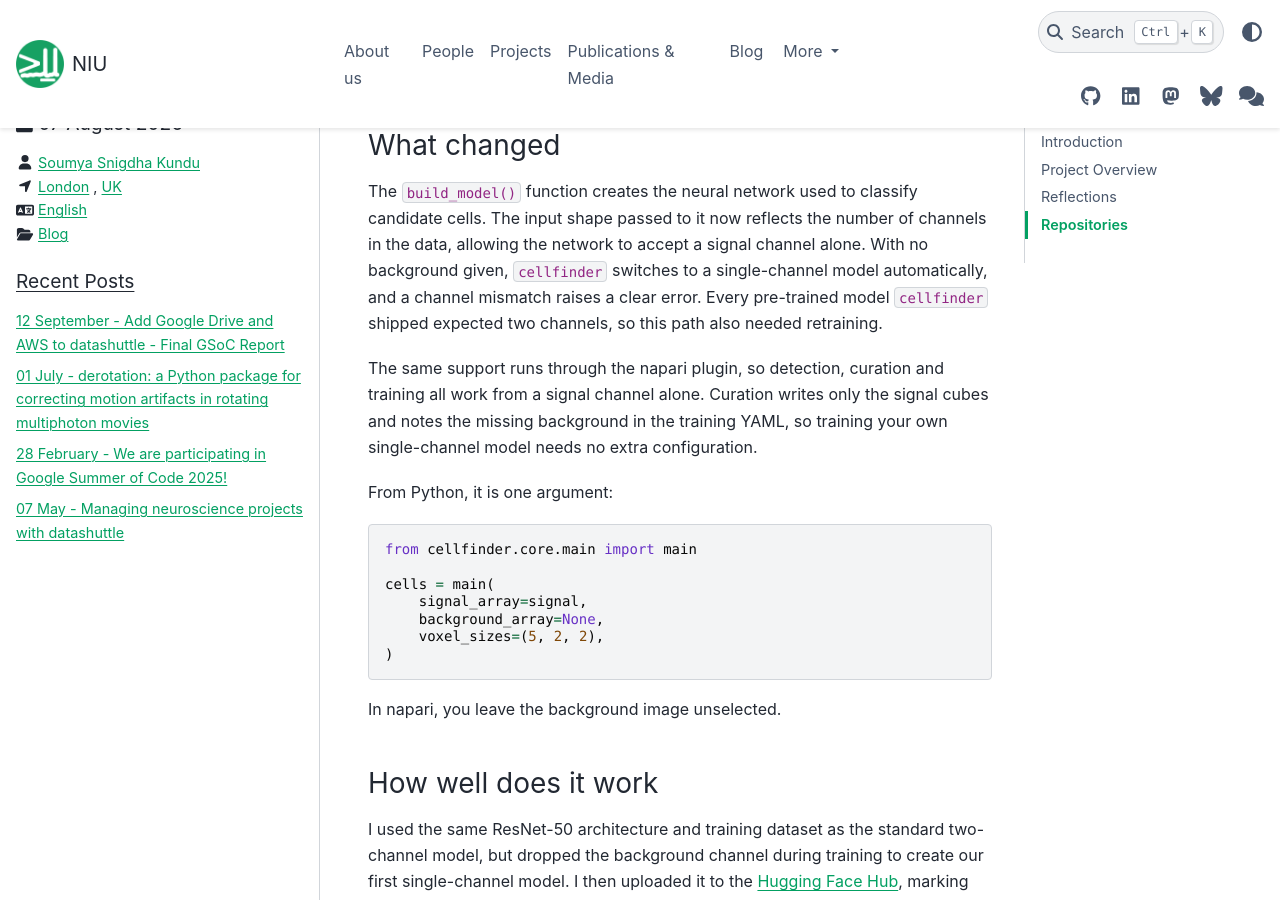
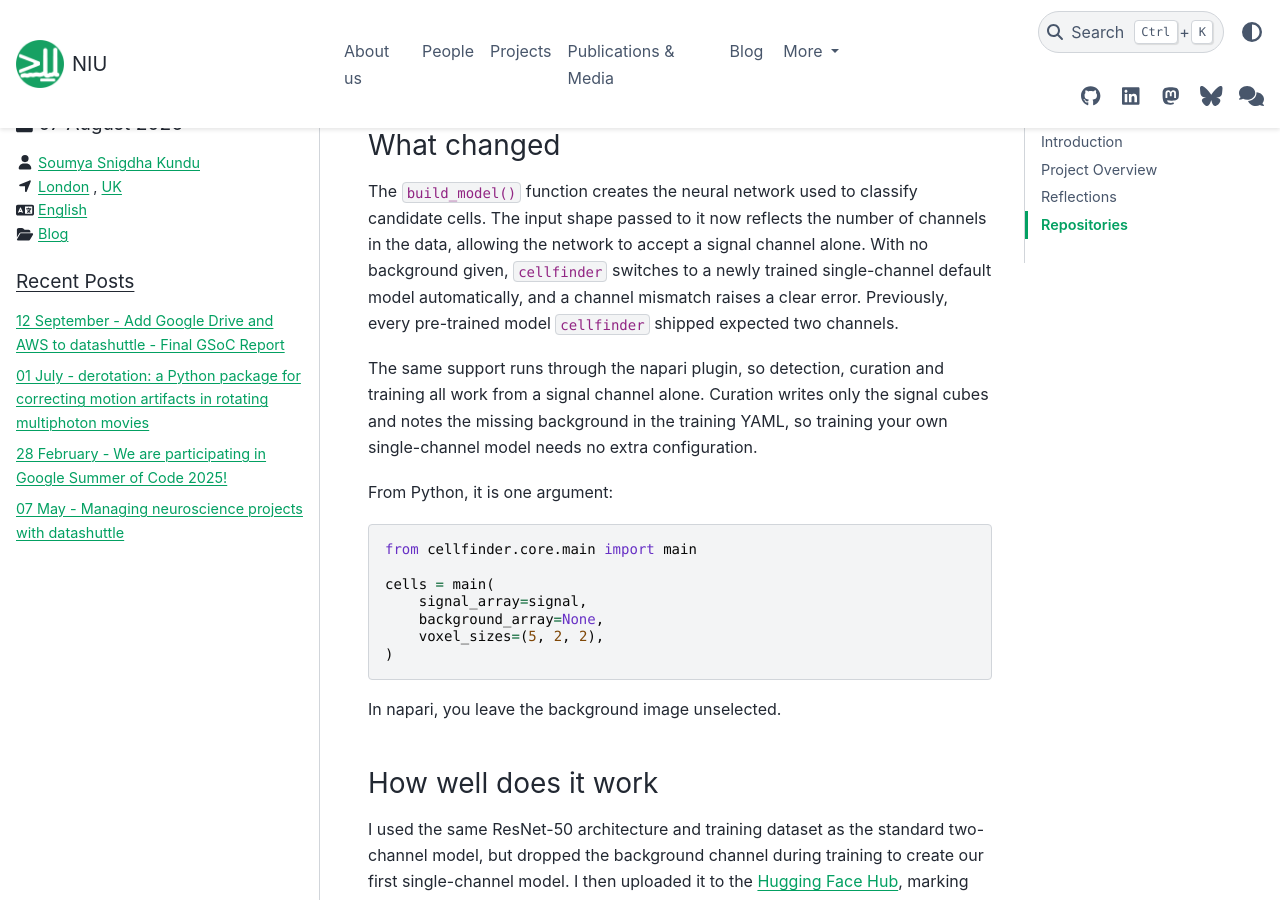
Before and after one commit to neuroinformatics-unit/neuroinformatics-unit.github.io, a Sphinx documentation site: the page built from docs/source/blog/gsoc_2026_cellfinder.md, in a window 1280 px wide and 900 px high, scrolled down 891 px. Built offline with Sphinx 7.4.7 and the PyData theme 0.15.4, drawn with Linux system fonts in a browser that asks for light colours; nearby versions of some CDN libraries; pages that are not in the unit, such as notebooks, are missing from menus.

Commit message:
Update docs/source/blog/gsoc_2026_cellfinder.md
Co-authored-by: Alessandro Felder <alessandrofelder@users.noreply.github.com>

```diff
--- a/docs/source/blog/gsoc_2026_cellfinder.md
+++ b/docs/source/blog/gsoc_2026_cellfinder.md
@@ -25,7 +25,7 @@
 
 ### What changed
 
-The `build_model()` function creates the neural network used to classify candidate cells. The input shape passed to it now reflects the number of channels in the data, allowing the network to accept a signal channel alone. With no background given, `cellfinder` switches to a single-channel model automatically, and a channel mismatch raises a clear error. Every pre-trained model `cellfinder` shipped expected two channels, so this path also needed retraining.
+The `build_model()` function creates the neural network used to classify candidate cells. The input shape passed to it now reflects the number of channels in the data, allowing the network to accept a signal channel alone. With no background given, `cellfinder` switches to a newly trained single-channel default model automatically, and a channel mismatch raises a clear error. Previously, every pre-trained model `cellfinder` shipped expected two channels.
 
 The same support runs through the napari plugin, so detection, curation and training all work from a signal channel alone. Curation writes only the signal cubes and notes the missing background in the training YAML, so training your own single-channel model needs no extra configuration.
 
```
